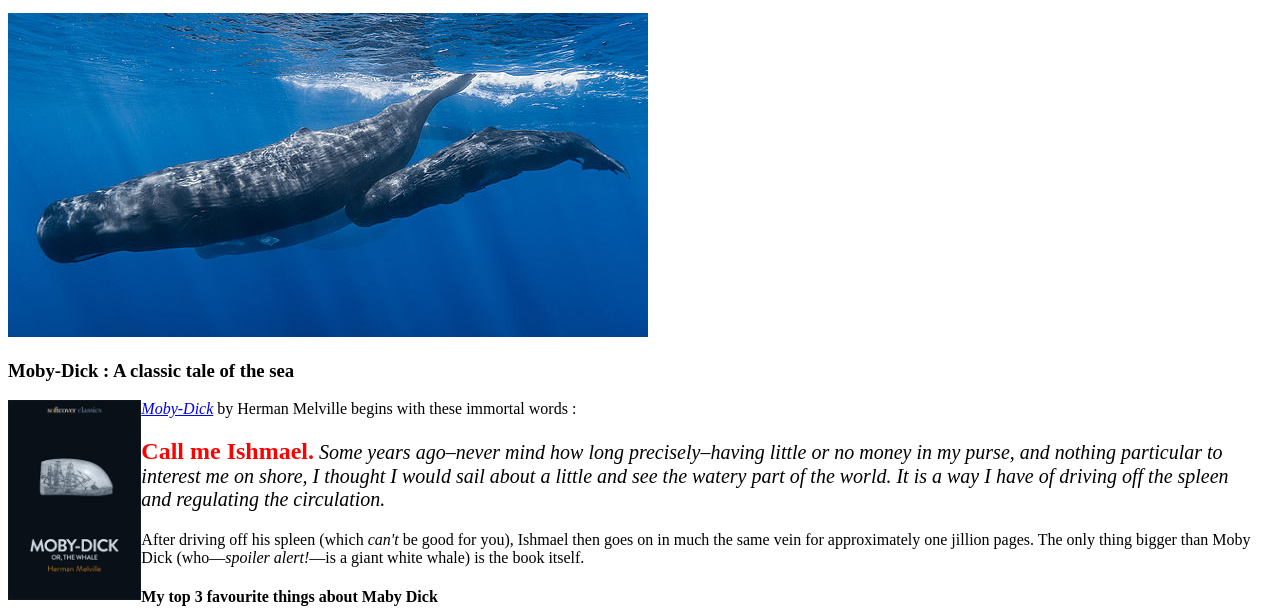
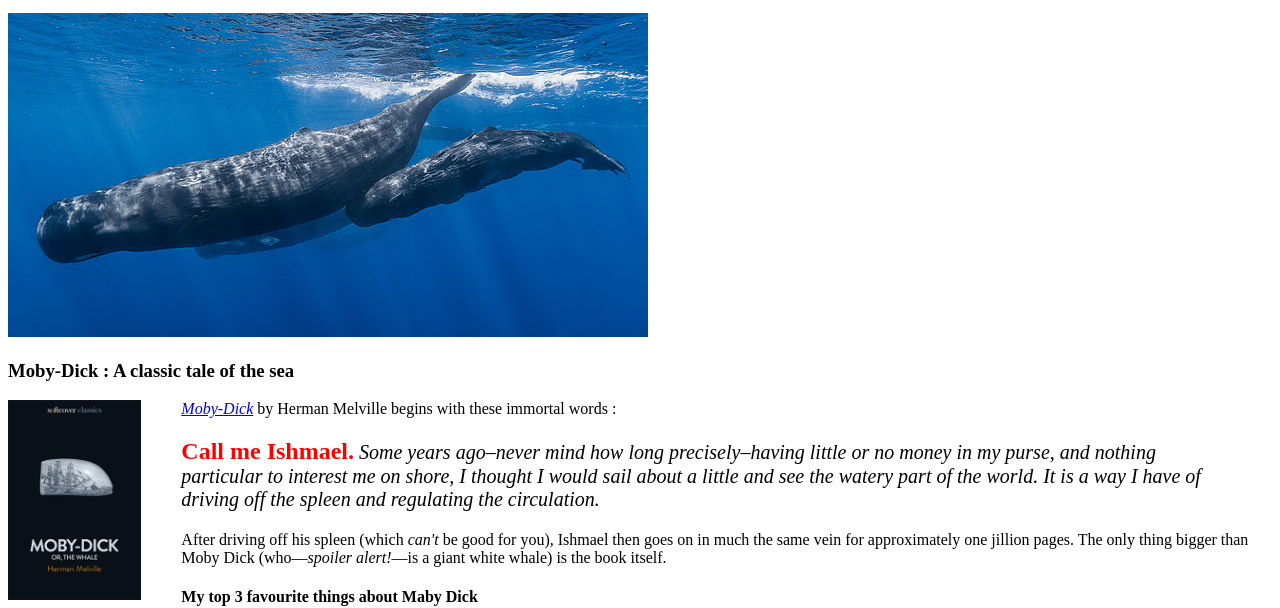
Before and after one commit to martinmichiels/sample_website, a plain HTML site: page moby_dick.html in a window 1280 px wide. Shown: the part 192-800 px from the top of the page. Drawn offline with Linux system fonts and the light colour scheme.

Commit message:
Correct mergin into margin

```diff
--- a/moby_dick.html
+++ b/moby_dick.html
@@ -24,7 +24,7 @@
       <a href="https://commons.wikimedia.org/wiki/File:Sperm_whale_pod.jpg"><img src="images/sperm_whales.jpg" alt="Sperm whales"></a>
     <div class="report">
       <h3>Moby-Dick : A classic tale of the sea</h3>
-      <a href="https://www.sofcover.io/read/6070fb03/moby-dick" target="_blank"><img src="images/moby_dick.png" alt="Moby Dick" height="200px" style="float: left; mergin: 0 40px 0 0;"></a>
+      <a href="https://www.sofcover.io/read/6070fb03/moby-dick" target="_blank"><img src="images/moby_dick.png" alt="Moby Dick" height="200px" style="float: left; margin: 0 40px 0 0;"></a>
       <p>
       <a href="https://www.softcover.io/read/6070fb03/moby-dick"
            target="_blank"><em>Moby-Dick</em></a> by Herman Melville begins with these immortal words : </p>
```
